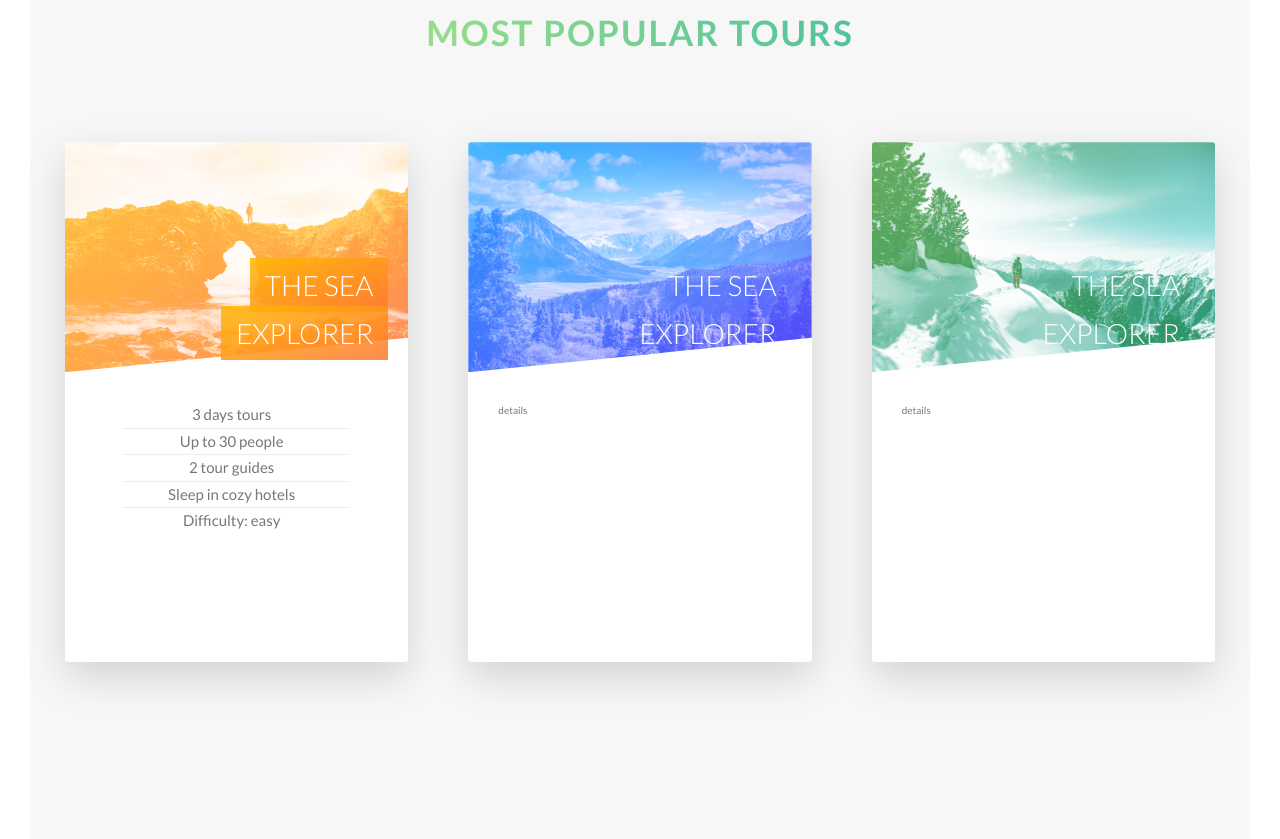
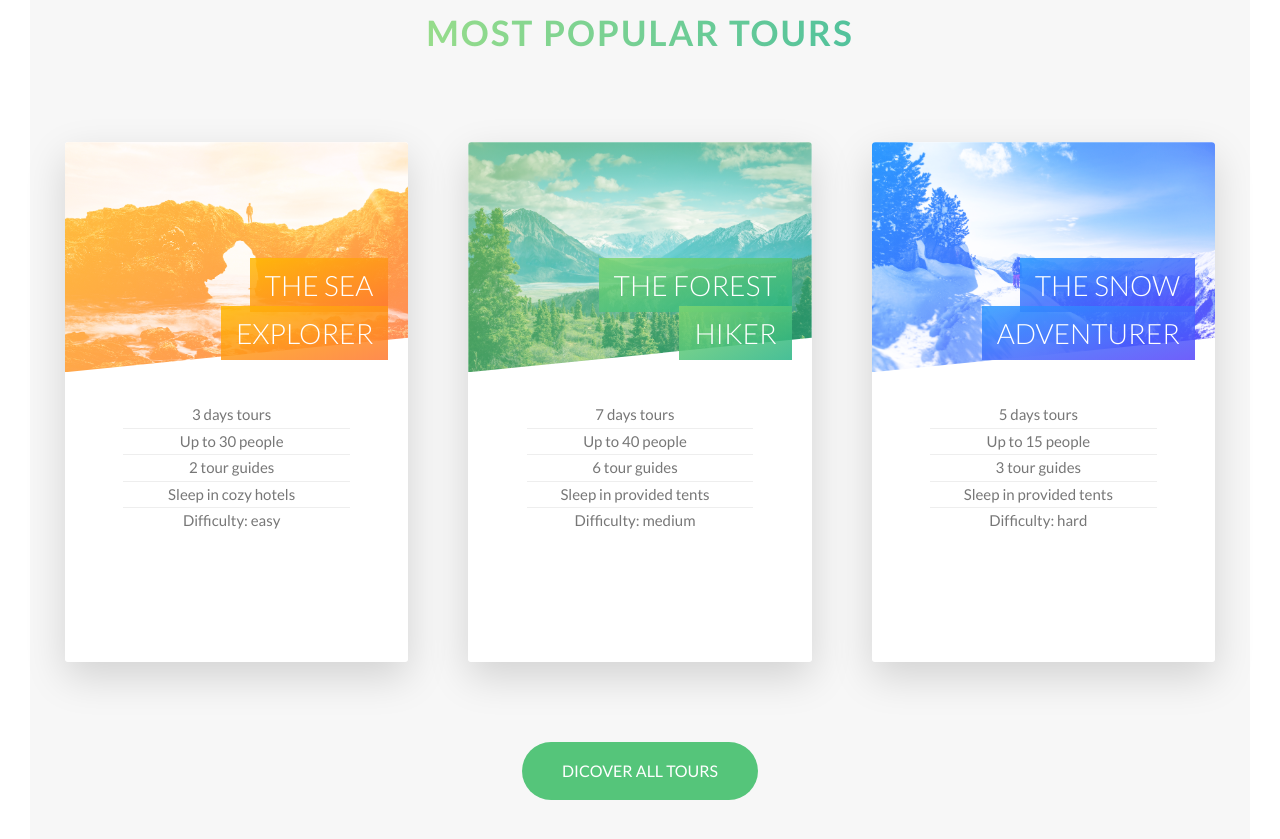
Before and after one commit to AnilC07/Natours, a website: page index.html in a window 1280 px wide. Shown: the part 2681-3520 px from the top of the page. Drawn offline with Linux system fonts and the light colour scheme.

Commit message:
fin de la section tours

```diff
--- a/index.html
+++ b/index.html
@@ -1,11 +1,13 @@
 <!DOCTYPE html>
 <html lang="en">
-
   <head>
     <meta charset="UTF-8" />
     <meta name="viewport" content="width=device-width, initial-scale=1.0" />
 
-  <link href="https://fonts.googleapis.com/css?family=Lato:100,300,400,700,900" rel="stylesheet" />
+    <link
+      href="https://fonts.googleapis.com/css?family=Lato:100,300,400,700,900"
+      rel="stylesheet"
+    />
     <!-- Icon font css -->
     <link rel="stylesheet" href="/css/icons-css.css" />
 
@@ -29,7 +31,6 @@
         <a href="#" class="btn btn--animated btn--white">Discover our tours</a>
       </div>
     </header>
-
 
     <!--
   <section class="grid-test">
@@ -105,74 +106,113 @@
     <main>
       <section class="section-about">
         <div class="u-center-text u-margin-bottom-big">
-        <h2 class="heading-secondary">Exciting tours for adventurous peole</h2>
+          <h2 class="heading-secondary">
+            Exciting tours for adventurous peole
+          </h2>
         </div>
 
         <div class="row">
           <div class="col-1-of-2">
-          <h3 class="heading-tertiary u-margin-bottom-small">You're going to fall in love with nature</h3>
-          <p class="paragraph">Lorem ipsum dolor sit amet consectetur adipisicing elit. Suscipit, animi voluptates
-            distinctio porro quasi ipsum necessitatibus minima exercitationem tenetur magni a repellendus assumenda quod
-            cupiditate labore itaque sed expedita maiores.
-            Lorem ipsum dolor, sit amet consectetur adipisicing elit. Maiores officiis placeat ullam dolorem odit esse
-            consequatur, modi fuga nihil repellat. Excepturi similique itaque, recusandae veniam necessitatibus nam
+            <h3 class="heading-tertiary u-margin-bottom-small">
+              You're going to fall in love with nature
+            </h3>
+            <p class="paragraph">
+              Lorem ipsum dolor sit amet consectetur adipisicing elit. Suscipit,
+              animi voluptates distinctio porro quasi ipsum necessitatibus
+              minima exercitationem tenetur magni a repellendus assumenda quod
+              cupiditate labore itaque sed expedita maiores. Lorem ipsum dolor,
+              sit amet consectetur adipisicing elit. Maiores officiis placeat
+              ullam dolorem odit esse consequatur, modi fuga nihil repellat.
+              Excepturi similique itaque, recusandae veniam necessitatibus nam
               porro velit sequi.
             </p>
-          <h3 class="heading-tertiary u-margin-bottom-small">Live adventure like never have before</h3>
+            <h3 class="heading-tertiary u-margin-bottom-small">
+              Live adventure like never have before
+            </h3>
             <p class="paragraph">
-            Lorem ipsum dolor, sit amet consectetur adipisicing elit. Maiores officiis placeat ullam dolorem odit esse
-            consequatur, modi fuga nihil repellat. Excepturi similique itaque, recusandae veniam necessitatibus nam
-            porro velit sequi.
+              Lorem ipsum dolor, sit amet consectetur adipisicing elit. Maiores
+              officiis placeat ullam dolorem odit esse consequatur, modi fuga
+              nihil repellat. Excepturi similique itaque, recusandae veniam
+              necessitatibus nam porro velit sequi.
             </p>
             <a href="" class="btn-text">Learn more &rarr;</a>
           </div>
           <div class="col-1-of-2">
             <div class="composition">
-            <img src="img/nat-1-large.jpg" alt="photo 1" class="composition__photo composition__photo--p1">
-            <img src="img/nat-2-large.jpg" alt="photo 2" class="composition__photo composition__photo--p2">
-            <img src="img/nat-3-large.jpg" alt="photo 3" class="composition__photo composition__photo--p3">
+              <img
+                src="img/nat-1-large.jpg"
+                alt="photo 1"
+                class="composition__photo composition__photo--p1"
+              />
+              <img
+                src="img/nat-2-large.jpg"
+                alt="photo 2"
+                class="composition__photo composition__photo--p2"
+              />
+              <img
+                src="img/nat-3-large.jpg"
+                alt="photo 3"
+                class="composition__photo composition__photo--p3"
+              />
             </div>
-
           </div>
         </div>
       </section>
 
-    <section class="section-features ">
-
+      <section class="section-features">
         <div class="row">
           <div class="col-1-of-4">
             <div class="feature-box">
               <i class="feature-box__icon icon-basic-world"></i>
-            <h3 class="heading-tertiary u-margin-bottom-small">Explore the world</h3>
-            <p class="feature-box__text">Lorem ipsum dolor sit amet, consectetur adipisicing elit. Eum temporibus
-              blanditiis pariatur incidunt recusandae et eligendi maiores, sunt.</p>
+              <h3 class="heading-tertiary u-margin-bottom-small">
+                Explore the world
+              </h3>
+              <p class="feature-box__text">
+                Lorem ipsum dolor sit amet, consectetur adipisicing elit. Eum
+                temporibus blanditiis pariatur incidunt recusandae et eligendi
+                maiores, sunt.
+              </p>
             </div>
           </div>
 
           <div class="col-1-of-4">
             <div class="feature-box">
               <i class="feature-box__icon icon-basic-compass"></i>
-            <h3 class="heading-tertiary u-margin-bottom-small">Explore the world</h3>
-            <p class="feature-box__text">Lorem ipsum dolor sit amet, consectetur adipisicing elit. Eum temporibus
-              blanditiis pariatur incidunt recusandae et eligendi maiores, sunt.</p>
+              <h3 class="heading-tertiary u-margin-bottom-small">
+                Explore the world
+              </h3>
+              <p class="feature-box__text">
+                Lorem ipsum dolor sit amet, consectetur adipisicing elit. Eum
+                temporibus blanditiis pariatur incidunt recusandae et eligendi
+                maiores, sunt.
+              </p>
             </div>
-
           </div>
           <div class="col-1-of-4">
             <div class="feature-box">
               <i class="feature-box__icon icon-basic-map"></i>
-            <h3 class="heading-tertiary u-margin-bottom-small">Explore the world</h3>
-            <p class="feature-box__text">Lorem ipsum dolor sit amet, consectetur adipisicing elit. Eum temporibus
-              blanditiis pariatur incidunt recusandae et eligendi maiores, sunt.</p>
+              <h3 class="heading-tertiary u-margin-bottom-small">
+                Explore the world
+              </h3>
+              <p class="feature-box__text">
+                Lorem ipsum dolor sit amet, consectetur adipisicing elit. Eum
+                temporibus blanditiis pariatur incidunt recusandae et eligendi
+                maiores, sunt.
+              </p>
             </div>
           </div>
 
           <div class="col-1-of-4">
             <div class="feature-box">
               <i class="feature-box__icon icon-basic-heart"></i>
-            <h3 class="heading-tertiary u-margin-bottom-small">Explore the world</h3>
-            <p class="feature-box__text">Lorem ipsum dolor sit amet, consectetur adipisicing elit. Eum temporibus
-              blanditiis pariatur incidunt recusandae et eligendi maiores, sunt.</p>
+              <h3 class="heading-tertiary u-margin-bottom-small">
+                Explore the world
+              </h3>
+              <p class="feature-box__text">
+                Lorem ipsum dolor sit amet, consectetur adipisicing elit. Eum
+                temporibus blanditiis pariatur incidunt recusandae et eligendi
+                maiores, sunt.
+              </p>
             </div>
           </div>
         </div>
@@ -183,12 +223,11 @@
           <h2 class="heading-secondary">Most popular tours</h2>
         </div>
         <div class="row">
+          <!-- CARD 1 -->
           <div class="col-1-of-3">
             <div class="card">
               <div class="card__side card__side--front">
-              <div class="card__picture card__picture--1">
-                &nbsp;
-              </div>
+                <div class="card__picture card__picture--1">&nbsp;</div>
                 <h4 class="card__heading card__heading--1">
                   <span class="card__heading-span card__heading-span--1">
                     The Sea Explorer
@@ -202,60 +241,86 @@
                     <li>Sleep in cozy hotels</li>
                     <li>Difficulty: easy</li>
                   </ul>
-
                 </div>
               </div>
               <div class="card__side card__side--back card__side--back-1">
-              back
+                <div class="card__cta">
+                  <div class="card__price-box">
+                    <p class="card__price-only">Only</p>
+                    <p class="card__price-value">$297</p>
                   </div>
-          </div>
-        </div>
-        <div class="col-1-of-3">
-          <div class="card">
-            <div class="card__side card__side--front">
-              <div class="card__picture card__picture--2">
-                &nbsp;
-              </div>
-              <h4 class="card__heading card__heading--2">
-                <span class="card__heading-span card__heading-span--2">
-                  The Sea Explorer
-                </span>
-              </h4>
-              <div class="card__details card__details--2">
-                details
-              </div>
-            </div>
-            <div class="card__side card__side--back card__side--back-2">
-              back
-            </div>
-          </div>
-        </div>
-        <div class="col-1-of-3">
-          <div class="card">
-            <div class="card__side card__side--front">
-              <div class="card__picture card__picture--3">
-                &nbsp;
-              </div>
-              <h4 class="card__heading card__heading--3">
-                <span class="card__heading-span card__heading-span--3">
-                  The Sea Explorer
-                </span>
-              </h4>
-              <div class="card__details card__details--3">
-                details
-              </div>
-            </div>
-            <div class="card__side card__side--back card__side--back-3">
-              back
+                  <a href="#" class="btn btn--white">Book now</a>
                 </div>
               </div>
             </div>
           </div>
+          <!-- CARD 2 -->
+          <div class="col-1-of-3">
+            <div class="card">
+              <div class="card__side card__side--front">
+                <div class="card__picture card__picture--2">&nbsp;</div>
+                <h4 class="card__heading card__heading--2">
+                  <span class="card__heading-span card__heading-span--2">
+                    The Forest hiker
+                  </span>
+                </h4>
+                <div class="card__details card__details--2">
+                  <ul>
+                    <li>7 days tours</li>
+                    <li>Up to 40 people</li>
+                    <li>6 tour guides</li>
+                    <li>Sleep in provided tents</li>
+                    <li>Difficulty: medium</li>
+                  </ul>
+                </div>
+              </div>
+              <div class="card__side card__side--back card__side--back-2">
+                <div class="card__cta">
+                  <div class="card__price-box">
+                    <p class="card__price-only">Only</p>
+                    <p class="card__price-value">$497</p>
+                  </div>
+                  <a href="#" class="btn btn--white">Book now</a>
+                </div>
+              </div>
+            </div>
+          </div>
+          <!-- CARD 3 -->
+          <div class="col-1-of-3">
+            <div class="card">
+              <div class="card__side card__side--front">
+                <div class="card__picture card__picture--3">&nbsp;</div>
+                <h4 class="card__heading card__heading--3">
+                  <span class="card__heading-span card__heading-span--3">
+                    The snow adventurer
+                  </span>
+                </h4>
+                <div class="card__details card__details--3">
+                  <ul>
+                    <li>5 days tours</li>
+                    <li>Up to 15 people</li>
+                    <li>3 tour guides</li>
+                    <li>Sleep in provided tents</li>
+                    <li>Difficulty: hard</li>
+                  </ul>
+                </div>
+              </div>
+              <div class="card__side card__side--back card__side--back-3">
+                <div class="card__cta">
+                  <div class="card__price-box">
+                    <p class="card__price-only">Only</p>
+                    <p class="card__price-value">$897</p>
+                  </div>
+                  <a href="#" class="btn btn--white">Book now</a>
+                </div>
+              </div>
+            </div>
+          </div>
+        </div>
+        <div class="u-center-text u-margin-top-big">
+          <a href="#" class="btn btn--green">Dicover all tours</a>
+        </div>
       </section>
     </main>
-
-
-
   </body>
-
 </html>
--- a/sass/base/_utilities.scss
+++ b/sass/base/_utilities.scss
@@ -1,9 +1,8 @@
-.u-center-text{text-align: center;}
+.u-center-text {text-align: center;}
 
-.u-margin-bottom-big{
-    margin-bottom: 8rem;
-}
+.u-margin-bottom-small {margin-bottom: 1.5rem;}
+.u-margin-bottom-medium {margin-bottom: 4rem;}
+.u-margin-bottom-big {margin-bottom: 8rem;}
 
-.u-margin-bottom-small{
-    margin-bottom: 1.5rem;
-}
+.u-margin-top-big {margin-top: 8rem;}
+.u-margin-top-huge {margin-top: 10rem;}
--- a/sass/components/_button.scss
+++ b/sass/components/_button.scss
@@ -20,6 +20,15 @@
 
     &::after {
       background-color: $color-white;
+    }
+  }
+
+  &--green {
+    background: $color-primary;
+    color: $color-white;
+
+    &::after {
+      background-color: $color-primary;
     }
   }
 
--- a/sass/components/_card.scss
+++ b/sass/components/_card.scss
@@ -1,5 +1,4 @@
 .card {
-
   // For Functionality
   perspective: 200rem;
   -moz-perspective: 200rem;
@@ -8,7 +7,7 @@
 
   &__side {
     height: 52rem;
-        transition: all .8s ease;
+    transition: all 0.8s ease;
     position: absolute;
     top: 0;
     left: 0;
@@ -16,29 +15,39 @@
     backface-visibility: hidden;
     border-radius: 3px;
     overflow: hidden;
-        box-shadow: 0 1.5rem 4rem rgba($color-black, .15);
+    box-shadow: 0 1.5rem 4rem rgba($color-black, 0.15);
 
     &--front {
       background-color: $color-white;
-
     }
 
     &--back {
       transform: rotateY(-180deg);
 
       &-1 {
-                background-image: linear-gradient(to right bottom, $color-secondary-light, $color-secondary-dark);
+        background-image: linear-gradient(
+          to right bottom,
+          $color-secondary-light,
+          $color-secondary-dark
+        );
       }
 
       &-2 {
-                background-image: linear-gradient(to right bottom, $color-tertiary-light, $color-tertiary-dark);
+        background-image: linear-gradient(
+          to right bottom,
+          $color-primary-light,
+          $color-primary-dark
+        );
       }
 
       &-3 {
-                background-image: linear-gradient(to right bottom, $color-primary-light, $color-primary-dark);
+        background-image: linear-gradient(
+          to right bottom,
+          $color-tertiary-light,
+          $color-tertiary-dark
+        );
       }
     }
-
   }
 
   &:hover &__side--front {
@@ -46,7 +55,6 @@
   }
 
   &:hover &__side--back {
-
     transform: rotateY(0);
   }
 
@@ -59,17 +67,34 @@
     background-blend-mode: screen;
     clip-path: polygon(0 0, 100% 0, 100% 85%, 0 100%);
     -webkit-clip-path: polygon(0 0, 100% 0, 100% 85%, 0 100%);
+    border-top-left-radius: 3px;
+    border-top-right-radius: 3px;
 
     &--1 {
-            background-image: linear-gradient(to right bottom, $color-secondary-light, $color-secondary-dark), url("../img/nat-5.jpg");
+      background-image: linear-gradient(
+          to right bottom,
+          $color-secondary-light,
+          $color-secondary-dark
+        ),
+        url("../img/nat-5.jpg");
     }
 
     &--2 {
-            background-image: linear-gradient(to right bottom, $color-tertiary-light, $color-tertiary-dark), url("../img/nat-6.jpg");
+      background-image: linear-gradient(
+          to right bottom,
+          $color-primary-light,
+          $color-primary-dark
+        ),
+        url("../img/nat-6.jpg");
     }
 
     &--3 {
-            background-image: linear-gradient(to right bottom, $color-primary-light, $color-primary-dark), url("../img/nat-7.jpg");
+      background-image: linear-gradient(
+          to right bottom,
+          $color-tertiary-light,
+          $color-tertiary-dark
+        ),
+        url("../img/nat-7.jpg");
     }
   }
 
@@ -85,14 +110,33 @@
     width: 75%;
   }
 
-
   &__heading-span {
     padding: 1rem 1.5rem;
     box-decoration-break: clone;
     -webkit-box-decoration-break: clone;
 
     &--1 {
-            background-image: linear-gradient(to right bottom, rgba($color-secondary-light, .85), rgba($color-secondary-dark, .85));
+      background-image: linear-gradient(
+        to right bottom,
+        rgba($color-secondary-light, 0.85),
+        rgba($color-secondary-dark, 0.85)
+      );
+    }
+
+    &--2 {
+      background-image: linear-gradient(
+        to right bottom,
+        rgba($color-primary-light, 0.85),
+        rgba($color-primary-dark, 0.85)
+      );
+    }
+
+    &--3 {
+      background-image: linear-gradient(
+        to right bottom,
+        rgba($color-tertiary-light, 0.85),
+        rgba($color-tertiary-dark, 0.85)
+      );
     }
   }
 
@@ -116,5 +160,29 @@
     }
   }
 
+  //Back side styling
+  &__cta {
+    position: absolute;
+    top: 50%;
+    left: 50%;
+    transform: translate(-50%, -50%);
+    width: 90%;
+    text-align: center;
+  }
 
+  &__price-box {
+    text-align: center;
+    color: $color-white;
+    margin-bottom: 8rem;
   }
+
+  &__price-only {
+    font-size: 1.4rem;
+    text-transform: uppercase;
+  }
+
+  &__price-value {
+    font-size: 6rem;
+    font-weight: 100;
+  }
+}
--- a/sass/pages/_home.scss
+++ b/sass/pages/_home.scss
@@ -23,7 +23,7 @@
 
 .section-tours{
     background-color: $color-grey-light-1;
-    padding: 25rem 0 50rem 0;
+    padding: 25rem 0 15rem 0;
     margin-top: -10rem;
 
 }
```
Also changed, not shown: css/main.css. Lines whose indentation alone changed are shown as unchanged.
